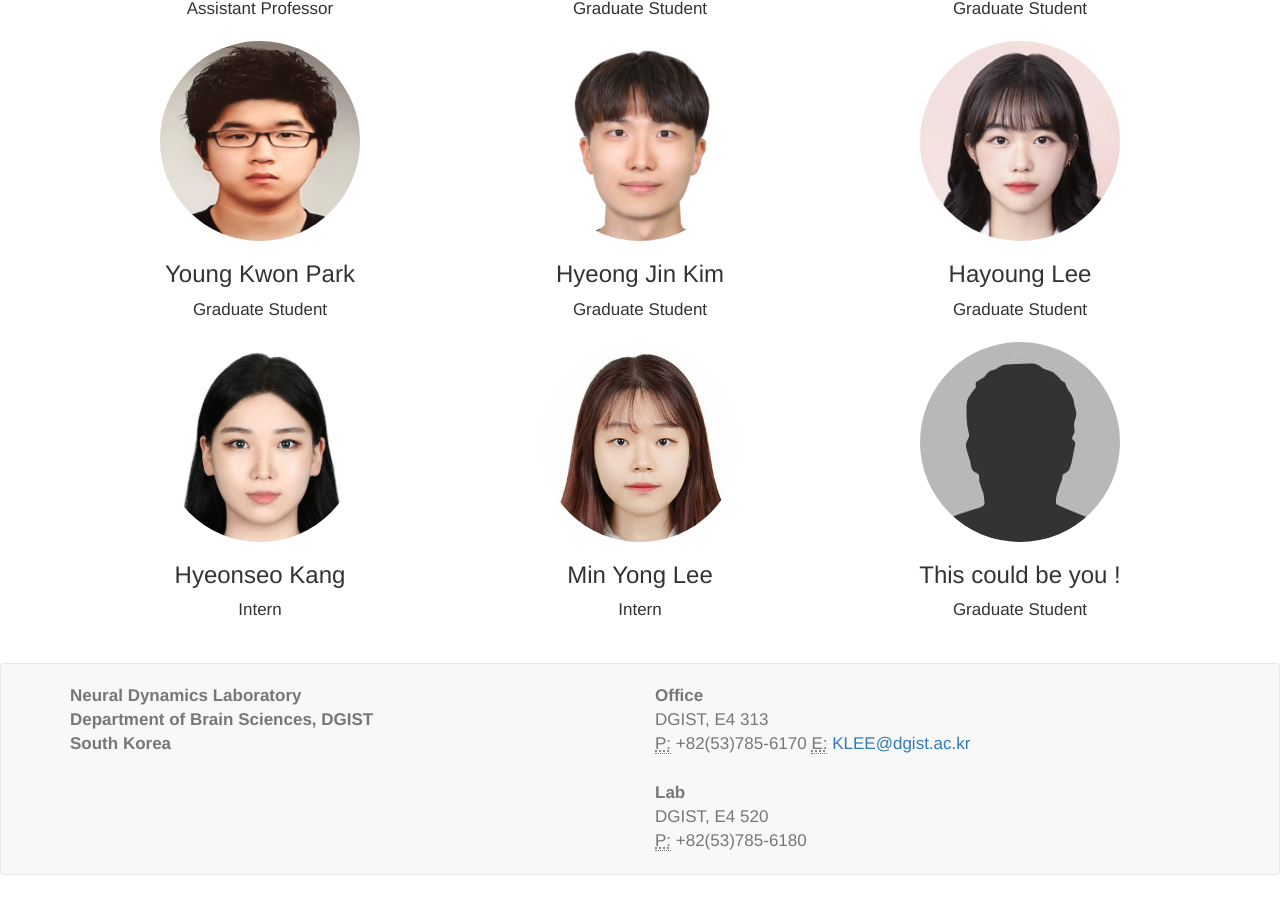
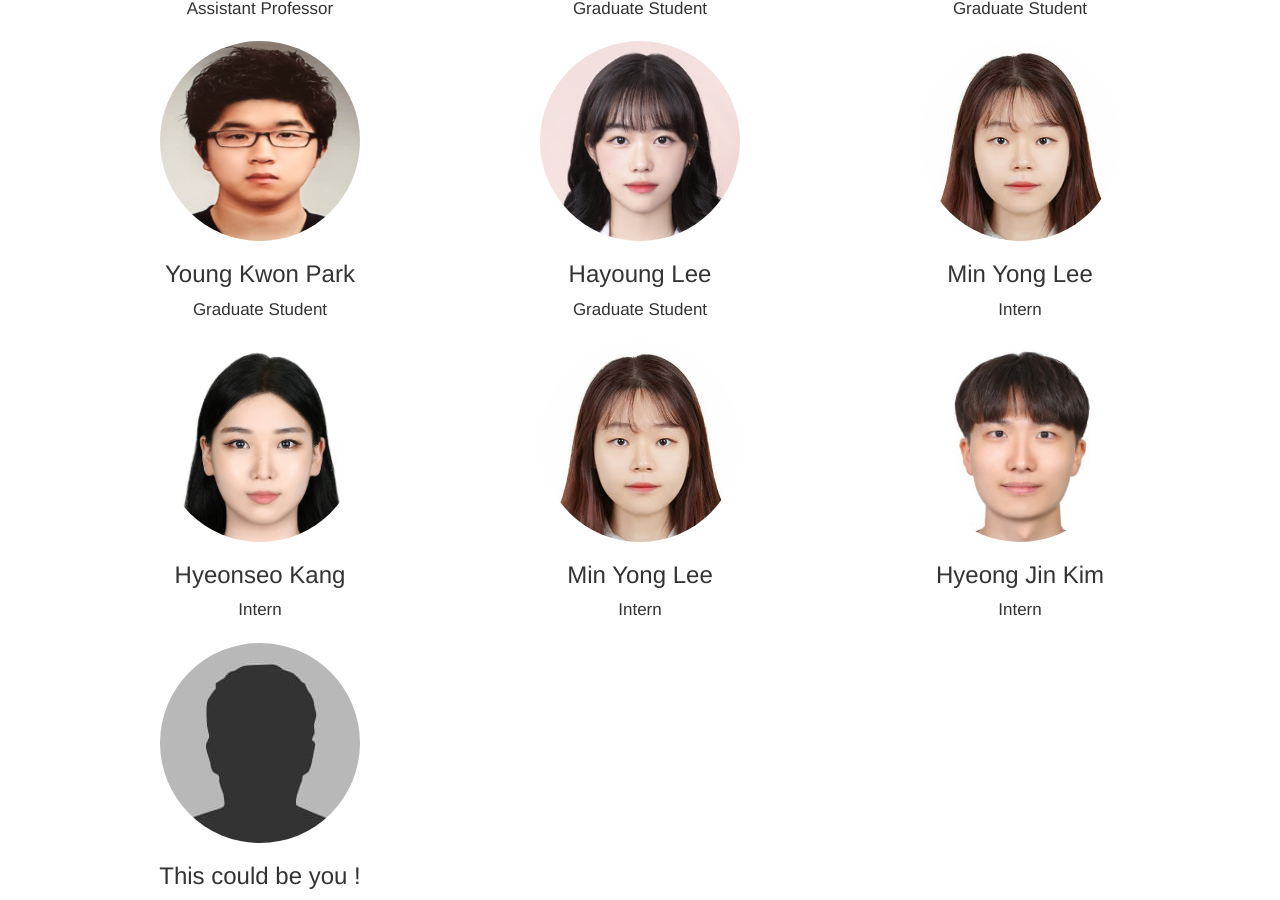
Before and after one commit to kleelab/kleelab.github.io, a Jekyll site: the page built from people.html, in a window 1280 px wide and 900 px high, scrolled down 391 px. Built offline with Jekyll 4.4.1, drawn with Linux system fonts in a browser that asks for light colours; nearby versions of some CDN libraries; a style sheet for code colours, icons or effects is not loaded; before the commit the page ends 1266 px from its top, so only the background shows below that.

Commit message:
Update people.yml

```diff
--- a/_data/people.yml
+++ b/_data/people.yml
@@ -16,13 +16,13 @@
   role: Graduate Student
   photo: "/images/Young Kwon Park.jpg"
 
-- name: Hyeong Jin Kim
-  role: Graduate Student
-  photo: "/images/Hyeong Jin Kim.jpg"
-
 - name: Hayoung Lee
   role: Graduate Student
   photo: "/images/Hayoung Lee.JPG"
+
+- name: Min Yong Lee
+  role: Intern
+  photo: "/images/Min Yong Lee.jpg"
 
 - name: Hyeonseo Kang
   role: Intern
@@ -32,6 +32,10 @@
   role: Intern
   photo: "/images/Min Yong Lee.jpg"
 
+- name: Hyeong Jin Kim
+  role: Intern
+  photo: "/images/Hyeong Jin Kim.jpg"
+
 - name: "This could be you !"
   role: Graduate Student
   photo: "/images/Rock.jpg"
```
